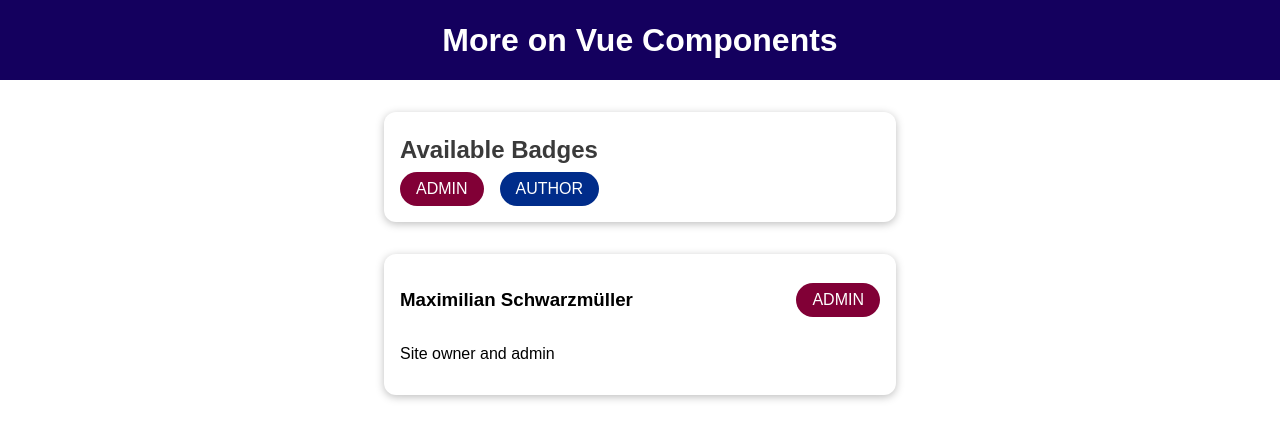
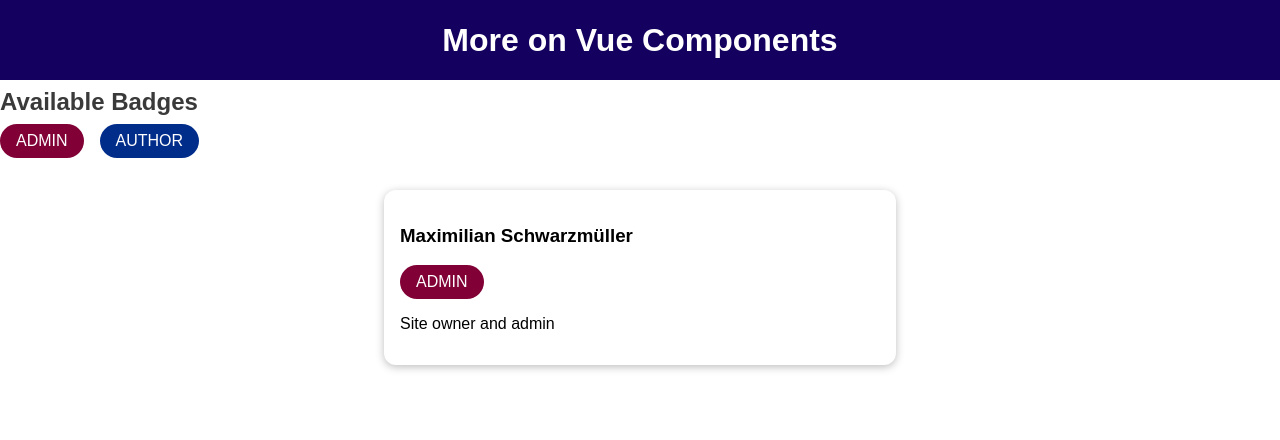
Before and after one commit to neertoon/vue-09-deeper-components, a Vue app: page / in a window 1280 px wide. Shown: the top 440 px of the page. Built offline with nearby package versions, Linux system fonts and the light colour scheme.

Commit message:
dodanie SCOPED do STYLE powoduje, że style przestają być GLOBALNE

```diff
--- a/src/components/BadgeList.vue
+++ b/src/components/BadgeList.vue
@@ -12,7 +12,7 @@
   </section>
 </template>
 
-<style>
+<style scoped>
 section h2 {
   margin: 0.5rem 0;
   color: #3a3a3a;
--- a/src/components/TheHeader.vue
+++ b/src/components/TheHeader.vue
@@ -4,7 +4,7 @@
   </header>
 </template>
 
-<style>
+<style scoped>
   header {
     width: 100%;
     height: 5rem;
--- a/src/components/UserInfo.vue
+++ b/src/components/UserInfo.vue
@@ -1,9 +1,9 @@
 <template>
   <section>
-    <div>
+    <header>
       <h3>{{ fullName }}</h3>
       <base-badge :type="role" :caption="role.toUpperCase()"></base-badge>
-    </div>
+    </header>
     <p>{{ infoText }}</p>
   </section>
 </template>
@@ -14,7 +14,7 @@ export default {
 };
 </script>
 
-<style>
+<style scoped>
 section {
   margin: 2rem auto;
   max-width: 30rem;
```
